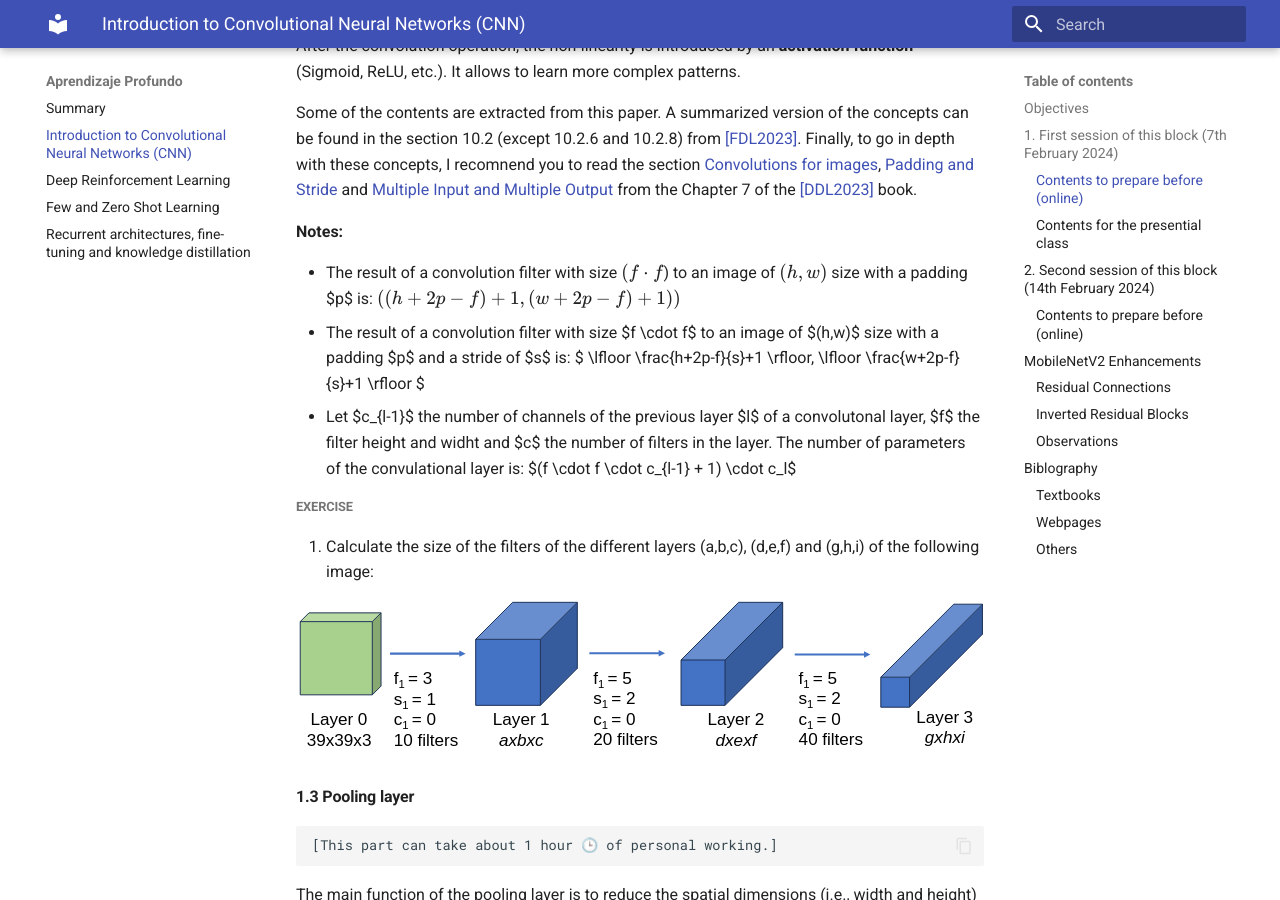
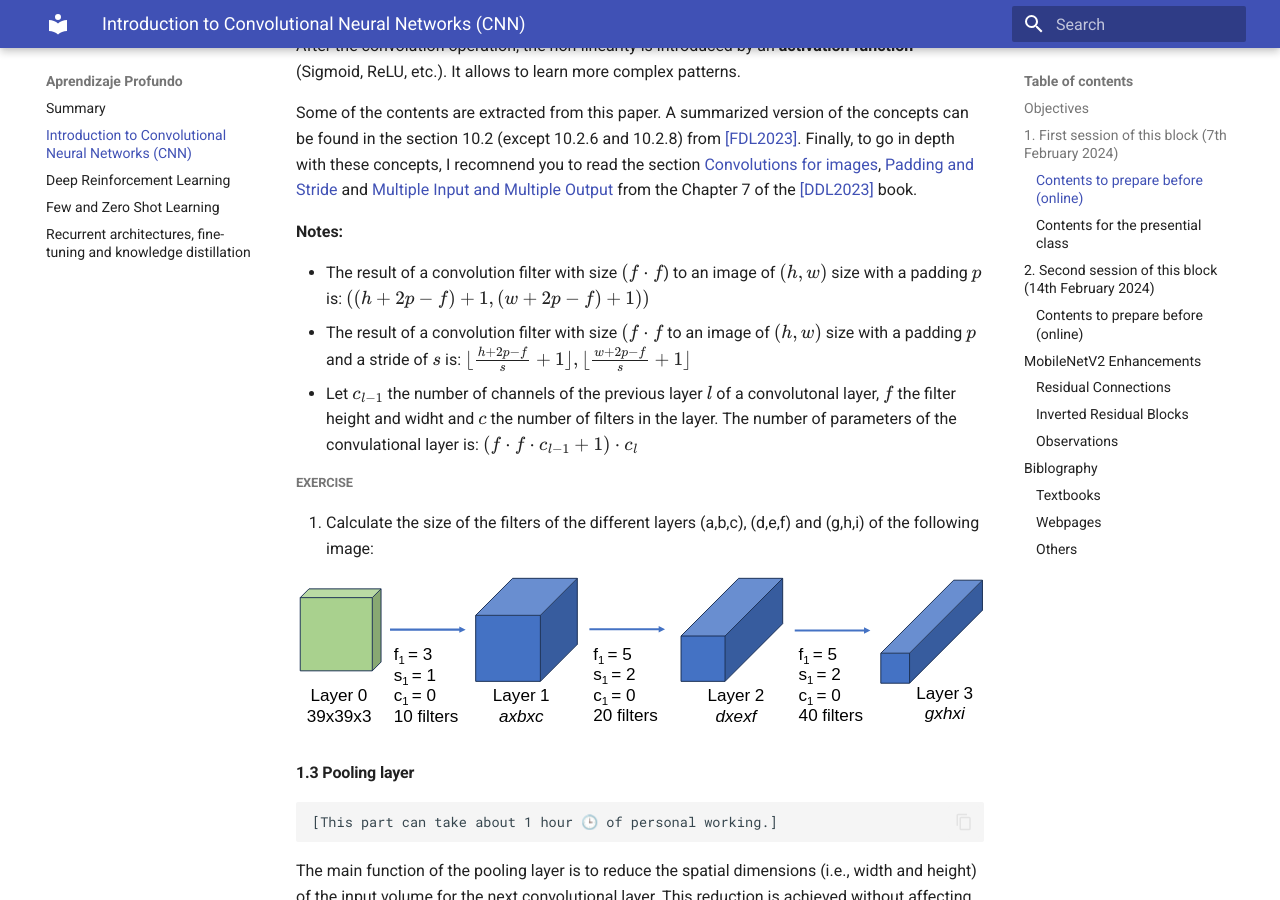
Before and after one commit to pertusa/ap, an MkDocs documentation site: the page built from docs/cnn.md, in a window 1280 px wide and 900 px high, scrolled down 1843 px. Built offline with MkDocs 1.6.1 and Material for MkDocs 9.7.7, drawn with Linux system fonts in a browser that asks for light colours; formulas are drawn with MathJax 3; some of the changed text lies outside the part shown.

Commit message:
Changes Math

```diff
--- a/docs/cnn.md
+++ b/docs/cnn.md
@@ -58,10 +58,10 @@ https://d2l.ai/chapter_convolutional-neural-networks/conv-layer.html#convolution
 **Notes:**
 
 
-* The result of a convolution filter with size \((f \cdot f\)) to an image of \((h,w)\) size with a padding $p$ is:
+* The result of a convolution filter with size \((f \cdot f\)) to an image of \((h,w)\) size with a padding \(p\) is:
 	\(\left((h+2p-f)+1, (w+2p-f)+1)\right)\)
-* The result of a convolution filter with size $f \cdot f$ to an image of $(h,w)$ size with a padding $p$ and a stride of $s$ is: $ \lfloor \frac{h+2p-f}{s}+1 \rfloor, \lfloor \frac{w+2p-f}{s}+1 \rfloor $
-* Let $c_{l-1}$ the number of channels of the previous layer $l$ of a convolutonal layer, $f$ the filter height and widht and $c$ the number of filters in the layer. The number of parameters of the convulational layer is: $(f \cdot f \cdot c_{l-1} + 1) \cdot c_l$
+* The result of a convolution filter with size \((f \cdot f\) to an image of \((h,w)\) size with a padding \(p\) and a stride of \(s\) is: \( \lfloor \frac{h+2p-f}{s}+1 \rfloor, \lfloor \frac{w+2p-f}{s}+1 \rfloor \)
+* Let \(c_{l-1}\) the number of channels of the previous layer \(l\) of a convolutonal layer, \(f\) the filter height and widht and \(c\) the number of filters in the layer. The number of parameters of the convulational layer is: \((f \cdot f \cdot c_{l-1} + 1) \cdot c_l\)
 
 ##### Exercise
 
@@ -223,7 +223,7 @@
 	*  The key innovation is in their efficient architectural design, aimed at **reducing computational cost while maintaining high performance**, especially on mobile and embedded devices.
 	* The core innovation is the use of **[depthwise separable convolutions](https://machinelearningmastery.com/using-depthwise-separable-convolutions-in-tensorflow/)**.
 		* Instead of using standard convolutions, it employs depthwise separable convolutions, which use a standard convolution into a depthwise convolution and a 1x1 pointwise convolution.
-		*The input is first processed by a depthwise convolution $(n_w \cdot n_h \cdot n_c)$, applying a single filter per input channel. This is followed by a pointwise convolution $(1 \cdot 1 \cdot n_c')$ convolutions that combines the outputs of the depthwise convolution, adjusting the depth as necessary.
+		*The input is first processed by a depthwise convolution \((n_w \cdot n_h \cdot n_c)\), applying a single filter per input channel. This is followed by a pointwise convolution \((1 \cdot 1 \cdot n_c')\) convolutions that combines the outputs of the depthwise convolution, adjusting the depth as necessary.
 		* The computational cost is significantly reduced compared to standard convolutions.
 
 Example:
```
